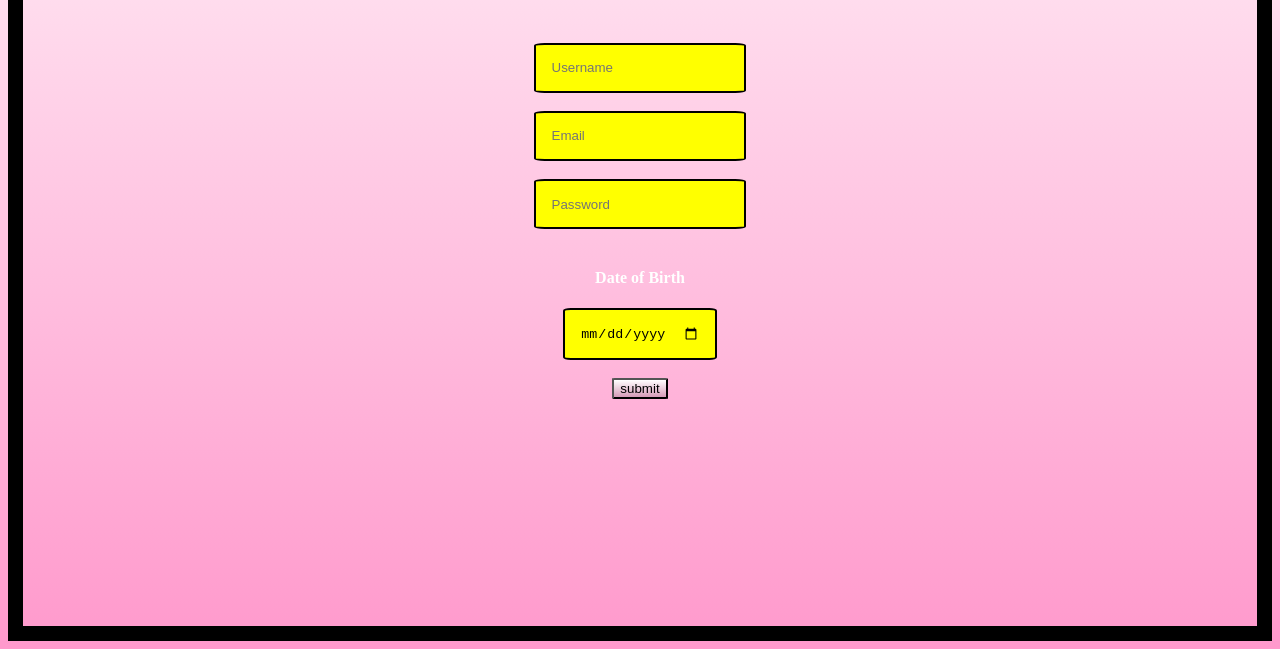
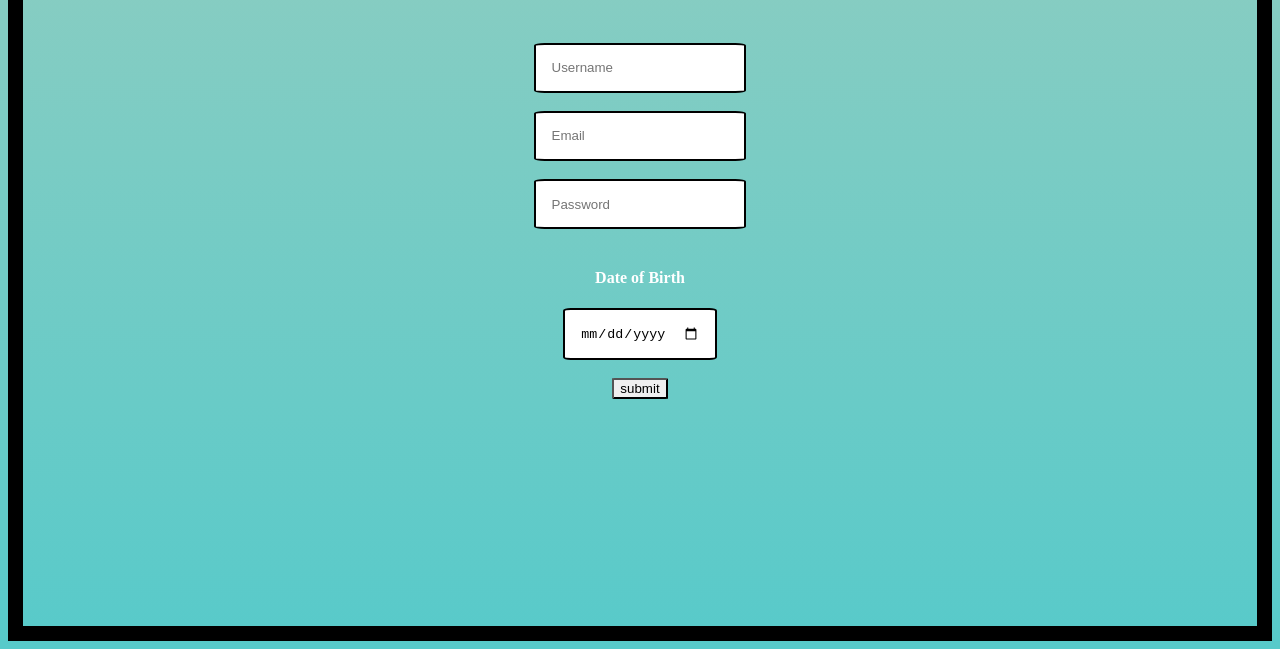
Before and after one commit to Cherian-11/Forms, a plain HTML site: page index.html in a window 1280 px wide. Shown: the part 341-990 px from the top of the page. Drawn offline with Linux system fonts and the light colour scheme.

Commit message:
Update sin.css

```diff
--- a/sin.css
+++ b/sin.css
@@ -1,9 +1,9 @@
 body
 {
-    background: linear-gradient(to bottom, #FFFFFF 0%, #ff99cc 100%);
+    background: linear-gradient(to bottom, #9ecebe 0%, #57caca 100%);
     text-align:center;
     padding: 6cm;
-    border-color:linear-gradient(to bottom, hsl(96, 68%, 55%) 0%, #ff99cc 100%);
+    border-color:linear-gradient(to bottom, #9ecebe 0%, #57caca 100%);
     border-style:solid;
     border-width: .4cm;
 }
@@ -11,14 +11,14 @@ body
 input{
     border-radius: 5%;
     padding: 2%;
-    background-color: yellow;
+    background-color: white;
     border-style: solid;
     border-color: black;
 
 }
 button
 {
-    background: linear-gradient(to bottom, #FFFFFF 0%, hsl(331, 41%, 72%) 100%);
+    background: linear-gradient(to bottom, #66CDAA 0%, white(331, 41%, 72%) 100%);
     border-radius: 5%;
 }
 a{
```
